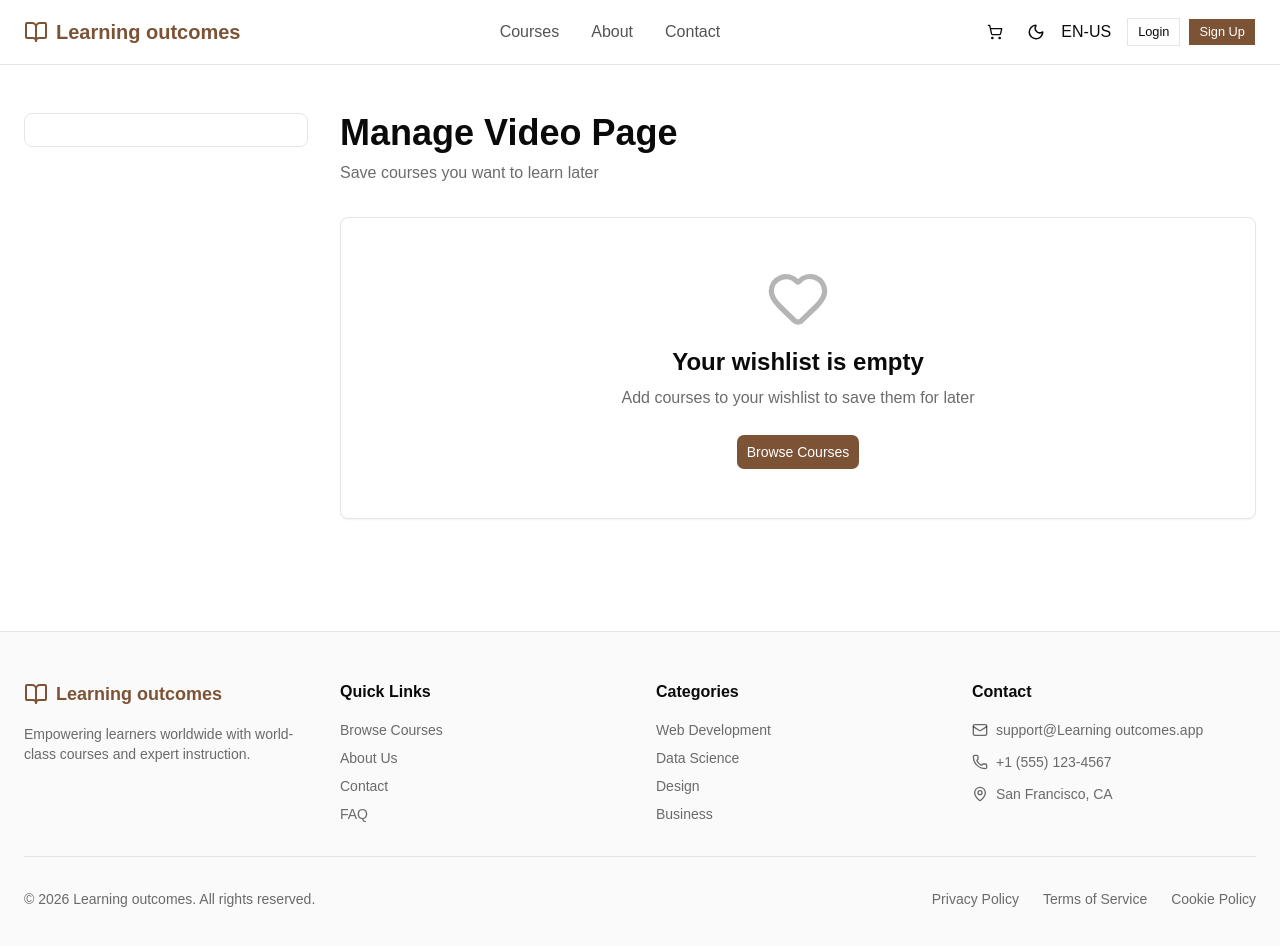
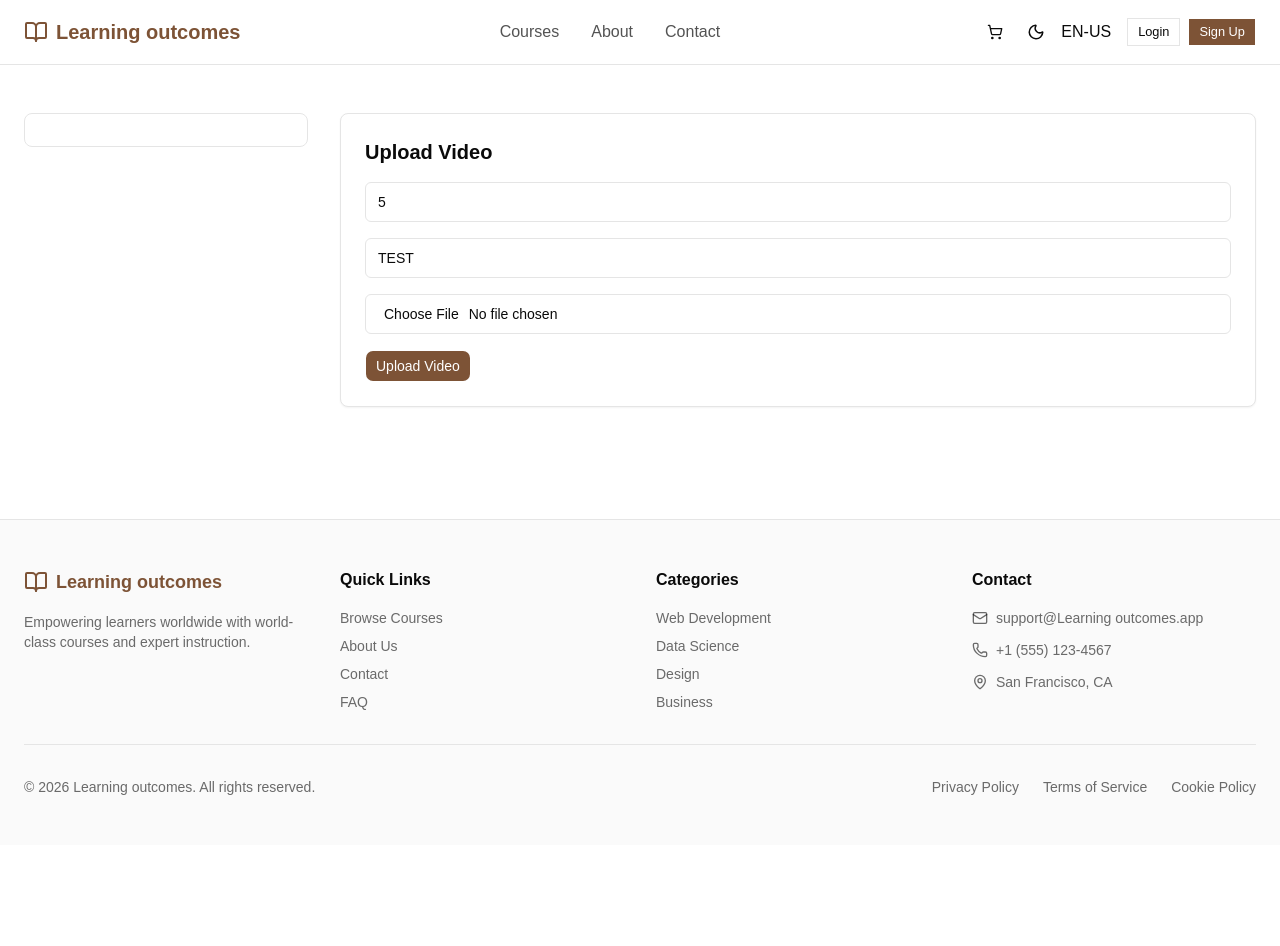
Before and after one commit to SILAMEAS/kim-online-course, a React (Vite) app: page /dashboard/admin/video in a window 1280 px wide. Shown: the top 946 px of the page. After the commit the page ends 845 px from the top, so only its background shows below. Built offline with nearby package versions, Linux system fonts and the light colour scheme.

Commit message:
upload video

```diff
--- a/src/lib/api/api.generated.ts
+++ b/src/lib/api/api.generated.ts
@@ -90,10 +90,7 @@ const injectedRtkApi = api.injectEndpoints({
       query: (queryArg) => ({
         url: `/api/videos/upload/${queryArg.courseId}`,
         method: "POST",
-        body: queryArg.body,
-        params: {
-          title: queryArg.title,
-        },
+        body: queryArg.uploadVideoRequest,
       }),
     }),
     listUsers: build.query<ListUsersApiResponse, ListUsersApiArg>({
@@ -311,7 +308,7 @@ export type DeleteCourseByIdApiArg = {
   /** ID of the course */
   courseId: number;
 };
-export type SignUpApiResponse = /** status 200 OK */ {
+export type SignUpApiResponse = /** status 200 Account created successfully */ {
   [key: string]: string;
 };
 export type SignUpApiArg = {
@@ -332,14 +329,8 @@ export type RefreshTokenApiArg = {
 export type UploadVideoApiResponse =
   /** status 200 Video uploaded successfully */ string;
 export type UploadVideoApiArg = {
-  /** Course ID to upload the video into */
   courseId: number;
-  /** Title of the video */
-  title: string;
-  body: {
-    /** Video file to upload */
-    file: Blob;
-  };
+  uploadVideoRequest: UploadVideoRequest;
 };
 export type ListUsersApiResponse =
   /** status 200 Users retrieved successfully */ UserResponse;
@@ -378,7 +369,8 @@ export type ListAllCoursesApiArg = {
   sortBy?: string;
   sortOrder?: string;
 };
-export type CreateCourseApiResponse = /** status 200 OK */ CourseResponse;
+export type CreateCourseApiResponse =
+  /** status 200 Course created successfully */ CourseResponse;
 export type CreateCourseApiArg = {
   createCourseRequest: CreateCourseRequest;
 };
@@ -559,6 +551,10 @@ export type LoginRequest = {
   email: string;
   password: string;
 };
+export type UploadVideoRequest = {
+  title?: string;
+  file: Blob;
+};
 export type EntityResponseHandlerUserResponse = {
   contents?: UserResponse[];
   page?: number;
--- a/src/pages/dashboard/AdminVideo.tsx
+++ b/src/pages/dashboard/AdminVideo.tsx
@@ -1,48 +1,116 @@
-import {Heart} from "lucide-react";
+import {useState} from "react";
+import {useForm} from "react-hook-form";
+import {Card} from "@/components/ui/card";
+import {Input} from "@/components/ui/input";
 import {Button} from "@/components/ui/button";
-import {Card} from "@/components/ui/card";
-import {Link, redirect} from "react-router-dom";
-import {useEffect} from "react";
-import {store} from "@/lib/redux/store.ts";
-import {EnumRole} from "@/lib/enum.ts";
+import {toast} from "sonner";
+
+import {UploadVideoApiArg, useUploadVideoMutation} from "@/lib/api/api.generated";
+
 
 export default function AdminVideo() {
-  // Mock data - in a real app, this would come from Redux state
-  const wishlistItems = [];
-  useEffect(()=>{
-      if(store?.getState()?.auth?.currentUser?.role!==EnumRole.ADMIN){
-          redirect("/")
-      }
-  },[])
+    const [preview, setPreview] = useState<string | null>(null);
 
-  return (
-    <div className="space-y-8">
-      {/* Header */}
-      <div>
-        <h1 className="text-4xl font-bold mb-2">Manage Video Page</h1>
-        <p className="text-foreground/60">
-          Save courses you want to learn later
-        </p>
-      </div>
+    const [uploadVideo, {isLoading}] = useUploadVideoMutation();
 
-      {wishlistItems.length === 0 ? (
-        <Card className="p-12 border border-border text-center">
-          <Heart className="w-16 h-16 mx-auto text-foreground/30 mb-4" />
-          <h2 className="text-2xl font-semibold mb-2">
-            Your wishlist is empty
-          </h2>
-          <p className="text-foreground/60 mb-6">
-            Add courses to your wishlist to save them for later
-          </p>
-          <Link to="/courses">
-            <Button size="lg">Browse Courses</Button>
-          </Link>
+    const {
+        register,
+        handleSubmit,
+        setValue,
+        reset,
+    } = useForm<UploadVideoApiArg>({
+        defaultValues: {
+            courseId: 5,
+            uploadVideoRequest: {
+                title: "TEST",
+                file: undefined,
+            }
+        },
+    });
+
+
+    async function onSubmit(data: UploadVideoApiArg) {
+        try {
+            const formData = new FormData();
+            formData.append("title", String(data.uploadVideoRequest.title));
+            const file = data.uploadVideoRequest.file;
+
+            if (file instanceof File) {
+                formData.append("file", file);
+            }
+
+
+            if (!data.uploadVideoRequest.file) {
+                toast.error("Please select a video file");
+                return;
+            }
+
+            await uploadVideo({
+                courseId: data.courseId,
+                uploadVideoRequest: formData as any
+            }).unwrap();
+
+            toast.success("Video uploaded successfully");
+
+            reset();
+            setPreview(null);
+        } catch (err) {
+            console.error(err);
+            toast.error(
+                "Upload failed: " + (err as any)?.data?.message
+            );
+        }
+    }
+
+    return (
+        <Card className="p-6 space-y-4">
+            <h2 className="text-xl font-bold">Upload Video</h2>
+
+            <form onSubmit={handleSubmit(onSubmit)} className="space-y-4">
+
+                {/* COURSE ID */}
+                <Input
+                    type="number"
+                    placeholder="Course ID"
+                    {...register("courseId", {valueAsNumber: true})}
+                />
+
+                {/* TITLE */}
+                <Input
+                    type="text"
+                    placeholder="Video title"
+                    {...register("uploadVideoRequest.title")}
+                />
+
+                {/* FILE */}
+                <Input
+                    type="file"
+                    accept="video/*"
+                    onChange={(e) => {
+                        const file = e.target.files?.[0];
+                        if (!file) return;
+
+                        setValue("uploadVideoRequest.file", file);
+
+                        // preview video
+                        const url = URL.createObjectURL(file);
+                        setPreview(url);
+                    }}
+                />
+
+                {/* VIDEO PREVIEW */}
+                {preview && (
+                    <video
+                        src={preview}
+                        controls
+                        className="w-full rounded-md border"
+                    />
+                )}
+
+                <Button type="submit" disabled={isLoading}>
+                    {isLoading ? "Uploading..." : "Upload Video"}
+                </Button>
+            </form>
         </Card>
-      ) : (
-        <div className="grid grid-cols-1 md:grid-cols-2 lg:grid-cols-3 gap-6">
-          {/* Wishlist items would go here */}
-        </div>
-      )}
-    </div>
-  );
+    );
 }
```
Also changed, not shown: 3 other files (tests, documents, lock files or other folders).
